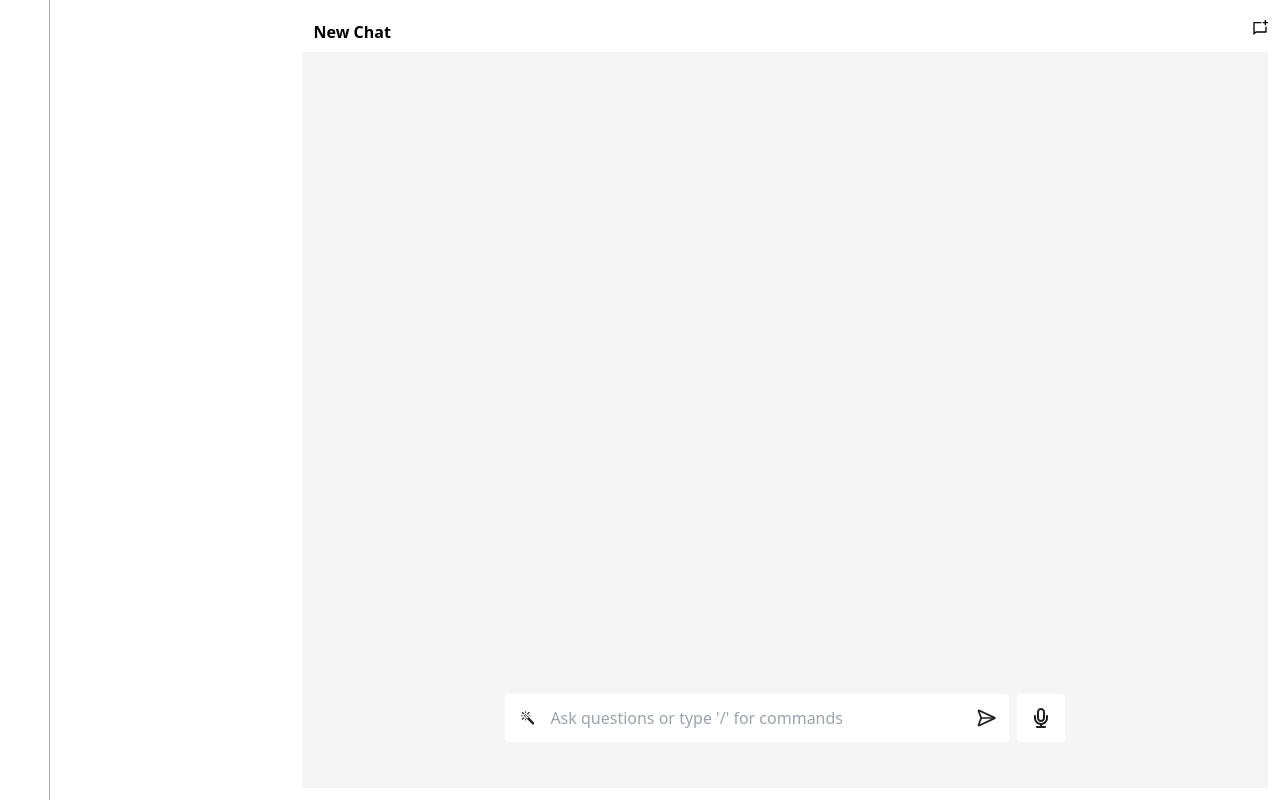
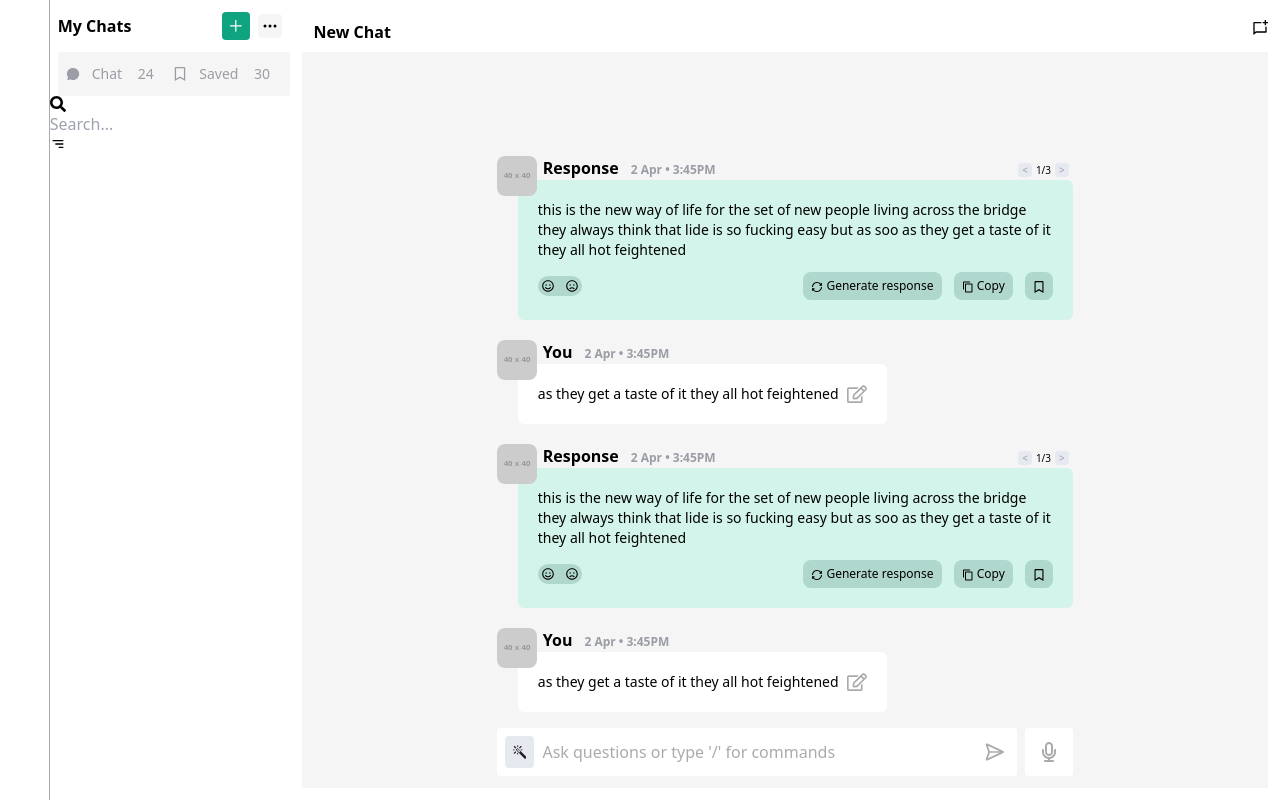
Before and after one commit to izzyjosh/ChatGPT_Clone, a React (Vite) app in the folder chatgpt/: page / in a window 1280 px wide. Built offline with nearby package versions, Linux system fonts and the light colour scheme.

Commit message:
feat:started side bar design

```diff
--- a/chatgpt/src/App.tsx
+++ b/chatgpt/src/App.tsx
@@ -7,14 +7,14 @@ import ChatNav from "./components/ChatNav";
 function App() {
   return (
     <>
-      <div className="flex bg-white dark:bg-black md:max-w-[1440px] mx-auto h-[100vh]">
+      <div className="flex bg-white dark:bg-black md:max-w-[1440px] mx-auto h-screen">
         <div className="peer hidden sm:max-md:block bg-inherit dark:bg-black w-[64px] border-r border-r-softgray dark:border-r-0 h-[100%] md:w-[64px] md:block md:flex-auto">
           <ChatNav />
         </div>
-        <div className="dark:bg-secdark hidden sm:max-md:absolute top-0 left-[64px] sm:max-md:backdrop-blur-sm sm:max-md:bg-white/30 sm:max-md:peer-hover:block sm:max-md:peer-active:block w-[310px] md:w-[310px] h-[100%] bg-inherit md:block md:flex-auto">
+        <div className="dark:bg-secdark hidden sm:max-md:absolute top-0 left-[64px] sm:max-md:backdrop-blur-sm dark:sm:max-md:backdrop-blur-sm sm:max-md:bg-white/30 sm:max-md:peer-hover:block sm:max-md:peer-active:block w-[310px] h-[100%] bg-inherit md:block md:flex-auto z-50">
           <ChatHistory />
         </div>
-        <div className="dark:bg-secdark w-full h-[100%] bg-inherit md:flex-auto pb-10">
+        <div className="dark:bg-secdark w-full h-[100%] bg-inherit md:flex-auto pb-9 sm:pb-10">
           <Chatbox />
         </div>
       </div>
--- a/chatgpt/src/components/ChatHistory.tsx
+++ b/chatgpt/src/components/ChatHistory.tsx
@@ -1,9 +1,53 @@
-import React from 'react'
+import React from "react";
+import { GoPlus } from "react-icons/go";
+import { BsThreeDots } from "react-icons/bs";
+import { FaRegBookmark } from "react-icons/fa";
+import { IoChatbubble } from "react-icons/io5";
+import { BiMenuAltRight } from "react-icons/bi";
+import { FaSearch } from "react-icons/fa";
 
 const ChatHistory = () => {
   return (
-    <div></div>
-  )
-}
+    <div>
+      <div className="flex justify-between items-center dark:text-white py-3 px-2">
+        <h3 className="text-md font-bold">My Chats</h3>
+        <div className="flex items-center gap-2">
+          <GoPlus className="size-7 bg-green rounded p-1 text-white" />
+          <BsThreeDots className="size-6 bg-bglight dark:bg-black p-1 rounded" />
+        </div>
+      </div>
+      <div className="grid grid-flow-col justify-stretch bg-bglight dark:bg-tetdark p-1 rounded-sm ml-2">
+        <HistoryButton name="Chat" icon={IoChatbubble} data="24" />
+        <HistoryButton name="Saved" icon={FaRegBookmark} data="30" />
+      </div>
+      <div>
+      <Search/>
+      </div>
+    </div>
+  );
+};
 
-export default ChatHistory
+const HistoryButton = ({ name, icon: Icon, data }) => {
+  return (
+    <div className="flex justify-center gap-3 items-center text-[#9B9DA6] dark:text-white text-sm hover:bg-white hover:text-green hover:shadow-xl active:text-green active:shadow-xl active:bg-white dark:hover:bg-black dark:hover:text-green dark:active:bg-black dark:active:text-green py-2 px-1 rounded-sm">
+      <Icon />
+      <p className="flex-1">
+        {name} <span className="ml-3">{data}</span>
+      </p>
+    </div>
+  );
+};
+
+const Search = () => {
+  return (
+    <div>
+      <div>
+        <FaSearch />
+        <input type="text" placeholder="Search..." />
+      </div>
+      <BiMenuAltRight />
+    </div>
+  );
+};
+
+export default ChatHistory;
--- a/chatgpt/src/components/Chatbox.tsx
+++ b/chatgpt/src/components/Chatbox.tsx
@@ -4,6 +4,14 @@ import { RiChatNewLine } from "react-icons/ri";
 import { LuSendHorizontal } from "react-icons/lu";
 import { TiMicrophoneOutline } from "react-icons/ti";
 import { ImMagicWand } from "react-icons/im";
+import { FaRegSmile } from "react-icons/fa";
+import { FaRegFrown } from "react-icons/fa";
+import { MdContentCopy } from "react-icons/md";
+import { RiLoopRightFill } from "react-icons/ri";
+import { FaRegBookmark } from "react-icons/fa";
+import ChatgptLogo from "../assets/ChatgptLogo";
+import { FaRegEdit } from "react-icons/fa";
+
 
 const Chatbox = () => {
   return (
@@ -40,9 +48,14 @@ const ChatboxHeader = () => {
 
 const ChatMessage = () => {
   return (
-    <div className="bg-bglight dark:bg-tetdark w-[100%] h-full rounded-sm space-y-2 pt-2">
-      <div className="w-full max-w-xl mx-auto h-[86%]"></div>
-      <div className="w-full max-w-xl mx-auto h-[14%] px-2">
+    <div className="bg-bglight dark:bg-tetdark h-full rounded-sm p-3 flex flex-col gap-4">
+      <div className="flex flex-col-reverse max-w-xl mx-auto flex-1 overflow-auto gap-5">
+        <UserMessage />
+        <AIResponse />
+        <UserMessage />
+        <AIResponse />
+      </div>
+      <div className="w-full max-w-xl mx-auto">
         <ChatEdit />
       </div>
     </div>
@@ -51,18 +64,102 @@ const ChatMessage = () => {
 
 const ChatEdit = () => {
   return (
-    <div className="flex items-center text-black dark:text-accenttext gap-2">
-      <div className="flex items-center bg-white dark:bg-accentbg p-2 gap-2 w-[90%] rounded">
-        <ImMagicWand className="rounded dark:bg-tetdark size-8 p-2" />
+    <div className="w-full flex items-center text-[#ABABAB] dark:text-accenttext gap-2">
+      <div className="flex flex-1 items-center bg-white dark:bg-accentbg p-2 gap-2 rounded w-full">
+        <ImMagicWand className="rounded text-black bg-[#E7E9F0] dark:bg-tetdark size-8 p-2" />
         <input
-          className="bg-white dark:bg-accentbg w-full py-1 outline-0"
+          className="bg-white dark:bg-accentbg w-full py-1 outline-0 placeholder-[#ABABAB]"
           type="text"
           placeholder="Ask questions or type '/' for commands"
         />
         <LuSendHorizontal className="size-8 p-1" />
       </div>
-      <div className="flex justify-center items-center bg-white dark:bg-accentbg h-[48px] w-[48px] rounded">
-        <TiMicrophoneOutline className=" size-8 p-1 text-center" />
+      <div className="flex justify-center items-center bg-white dark:bg-accentbg size-12 rounded">
+        <TiMicrophoneOutline className="size-8 p-1 text-center" />
+      </div>
+    </div>
+  );
+};
+
+const UserMessage = () => {
+  return (
+    <div className="relative dark:text-white">
+      <div className="ml-[42px]">
+        <p className="text-md font-bold px-1">
+          You
+          <span className="text-[12px] text-[#9B9DA6] dark:text-[#9B9DA6] px-3">
+            2 Apr • 3:45PM
+          </span>
+        </p>
+      </div>
+      <div className="flex items-center gap-2 bg-white dark:bg-accentbg ml-[21px] p-5 text-sm rounded-md w-fit">
+        <p className="sm:text-[14px]">
+          as they get a taste of it they all hot feightened
+        </p>
+        <FaRegEdit className="text-[#ABABAB] dark:text-accenttext size-5" />
+      </div>
+      <div className="absolute top-0 left-0 ">
+        <img
+          className="rounded-lg"
+          src="https://placehold.co/40/"
+          alt="image placeholder"
+        />
+      </div>
+    </div>
+  );
+};
+const AIResponse = () => {
+  return (
+    <div className="relative w-full dark:text-white">
+      <div className="flex justify-between ml-[42px] items-center">
+        <p className="text-md font-bold px-1">
+          Response
+          <span className="text-[12px] text-[#9B9DA6] dark:text-[#9B9DA6] px-3">
+            2 Apr • 3:45PM
+          </span>
+        </p>
+        <p className="text-[10px] pt-1">
+          <span className="bg-[#E7E9F0] dark:bg-[#202633] text-[#9B9DA6] dark:text-[#868FA7] px-1 m-1 rounded ">
+            {"<"}
+          </span>
+          1/3
+          <span className="bg-[#E7E9F0] dark:bg-[#202633] text-[#9B9DA6] dark:text-[#868FA7] px-1 m-1 rounded">
+            {">"}
+          </span>
+        </p>
+      </div>
+      <div className="bg-mint dark:bg-[#202633] ml-[21px] p-5 text-sm rounded-md inline-block">
+        <p className="sm:text-[14px] dark:text-[#868FA7]">
+          this is the new way of life for the set of new people living across
+          the bridge they always think that lide is so fucking easy but as soo
+          as they get a taste of it they all hot feightened
+        </p>
+        <div className="flex justify-between items-center mt-3">
+          <div className="flex gap-3 bg-[#B0D7CD] text-[12px] dark:bg-[#4B4F5B] rounded-full p-1">
+            <FaRegSmile className="inline" />
+            <FaRegFrown className="inline" />
+          </div>
+          <div className="flex justify-between text-[12px] items-center gap-3">
+            <p className="text-center bg-[#B0D7CD] dark:bg-[#4B4F5B] rounded-lg px-2 py-1">
+              <RiLoopRightFill className="inline" />{" "}
+              <span className="hidden sm:inline">Generate response</span>
+            </p>
+            <p className="text-center bg-[#B0D7CD] dark:bg-[#4B4F5B] rounded-lg px-2 py-1">
+              <MdContentCopy className="inline" />{" "}
+              <span className="hidden sm:inline">Copy</span>
+            </p>
+            <p className="text-center bg-[#B0D7CD] dark:bg-[#4B4F5B] rounded-lg px-2 py-1">
+              <FaRegBookmark className="inline" />
+            </p>
+          </div>
+        </div>
+      </div>
+      <div className="absolute top-0 left-0 ">
+        <img
+          className="rounded-lg"
+          src="https://placehold.co/40/"
+          alt="image placeholder"
+        />
       </div>
     </div>
   );
--- a/chatgpt/tailwind.config.js
+++ b/chatgpt/tailwind.config.js
@@ -14,8 +14,8 @@ export default {
       accentbg: "#4B4F5B",
       accenttext: "#868FA7",
 
+      teal: "#10A37F",
       /*Functional Colors*/
-      teal: "#10A37F",
       mint: "#D2F4EA",
       charcoal: "#2B2C2F",
       darkgray: "#3E4147",
```
Also changed, not shown: chatgpt/src/assets/ChatgptLogo.tsx (added, +11 -0 lines), chatgpt/src/assets/ChatgptLogo.svg (added), chatgpt/src/assets/joshua.jpg (added).
